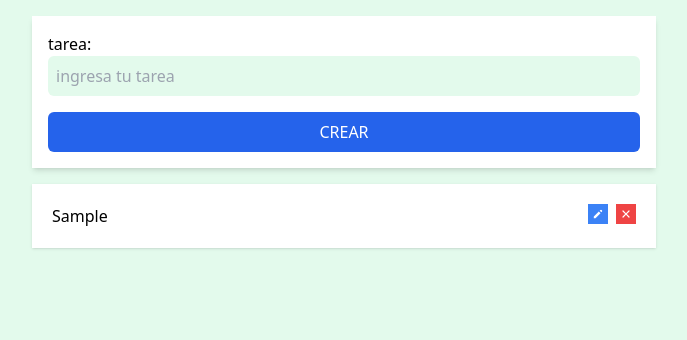
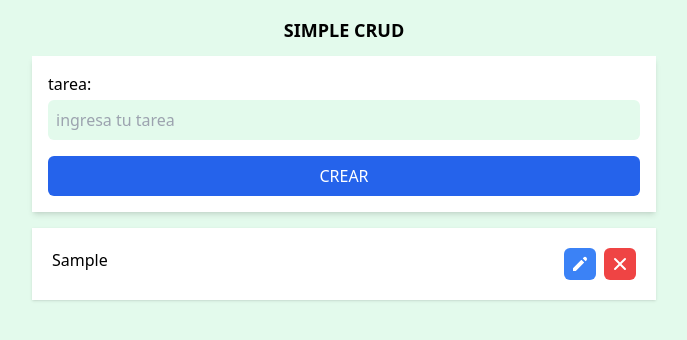
Before and after one commit to denncriss/simple-crud, a Vue app: page / in a window 1280 px wide. Both pictures are taken after typing "Sample" into the empty fields and a click on the button "CREAR". Shown: the top 340 px of the page, without its empty margins (296-983 px from the left). Built offline with nearby package versions, Linux system fonts and the light colour scheme.

Commit message:
fix errors

```diff
--- a/src/App.vue
+++ b/src/App.vue
@@ -24,7 +24,7 @@
       id: new Date(),
       task: newTask.value.task,
     }
-    tasks.value = [...tasks.value, newValue]
+    tasks.value = [newValue, ...tasks.value]
     newTask.value.task = ''
   }
   const deleteTask = (id) => {
@@ -56,18 +56,28 @@
   <div class="min-h-screen bg-primary-100 p-4">
     <div class="w-full md:w-1/2 mx-auto">
       <div class="card">
+        <h2 class="text-center w-full uppercase font-semibold mb-3 text-lg">simple crud</h2>
         <form class="w-full bg-white shadow-md p-4" @submit.prevent="handleSubmit">
-          <label for="task">tarea:</label>
+          <label class="block mb-1" for="task">tarea:</label>
           <input
             v-model.trim="newTask.task"
             placeholder="ingresa tu tarea"
-            class="rounded-md w-full p-2 bg-primary-100"
+            class="
+              rounded-md
+              w-full
+              p-1.5
+              bg-primary-100
+              border-2 border-transparent
+              focus:(border-gray-500/20
+              outline-none
+              bg-primary-100/50)
+            "
             type="text" />
-          <div class="mt-4 flex flex-col md:flex-row gap-4">
+          <div class="mt-4 flex flex-col md:flex-row">
             <button class="btn btn-secondary" :class="{ 'btn-primary': isEdit }">
               {{ !isEdit ? 'crear' : 'actualizar' }}
             </button>
-            <button v-if="isEdit" class="btn btn-accent" @click="cancelEditBtn">cancelar</button>
+            <button v-if="isEdit" class="btn btn-accent mt-3 md:(mt-0 ml-3)" @click="cancelEditBtn">cancelar</button>
           </div>
         </form>
       </div>
@@ -77,11 +87,11 @@
             <p>
               {{ item.task }}
             </p>
-            <div class="flex gap-2">
-              <button class="bg-blue-500 w-5 h-5 flex items-center justify-center" @click="handleUpdateTask(item.id)">
+            <div class="flex">
+              <button class="bg-blue-500 btn-icon mr-2" @click="handleUpdateTask(item.id)">
                 <svg
                   xmlns="http://www.w3.org/2000/svg"
-                  class="h-3 w-3 text-white"
+                  class="h-5 w-5 text-white"
                   viewBox="0 0 20 20"
                   fill="currentColor">
                   <path
@@ -89,10 +99,10 @@
                 </svg>
               </button>
 
-              <button class="bg-red-500 w-5 h-5 flex items-center justify-center" @click="deleteTask(item.id)">
+              <button class="bg-red-500 btn-icon" @click="deleteTask(item.id)">
                 <svg
                   xmlns="http://www.w3.org/2000/svg"
-                  class="h-3 w-3 text-white"
+                  class="h-5 w-5 text-white"
                   viewBox="0 0 20 20"
                   fill="currentColor">
                   <path
@@ -110,7 +120,7 @@
         class="bg-white flex mt-4 p-5 justify-between shadow text-center flex-col justify-center items-center">
         <svg
           xmlns="http://www.w3.org/2000/svg"
-          class="h-10 w-10 text-gray-400"
+          class="h-10 w-10 text-gray-300"
           fill="none"
           viewBox="0 0 24 24"
           stroke="currentColor">
@@ -120,7 +130,7 @@
             stroke-width="2"
             d="M5 8h14M5 8a2 2 0 110-4h14a2 2 0 110 4M5 8v10a2 2 0 002 2h10a2 2 0 002-2V8m-9 4h4" />
         </svg>
-        <p class="w-full">no hay tareas</p>
+        <p class="w-full text-gray-400 font-semibold">no hay tareas</p>
       </div>
     </div>
   </div>
@@ -143,4 +153,7 @@
     @apply bg-gray-600 text-white;
     @apply hover:bg-gray-400;
   }
+  .btn-icon {
+    @apply w-8 h-8 flex items-center justify-center rounded-md;
+  }
 </style>
--- a/src/components/Header.vue
+++ /dev/null
@@ -1,11 +0,0 @@
-<script setup>
-  defineProps({
-    named: String,
-    animal: Object,
-  })
-</script>
-
-<template>
-  <div class="font-sans uppercase mt-md mt-2">header {{ named }}</div>
-  <p>{{ animal.name }}</p>
-</template>
```
Also changed, not shown: src/assets/logo.png (deleted).
